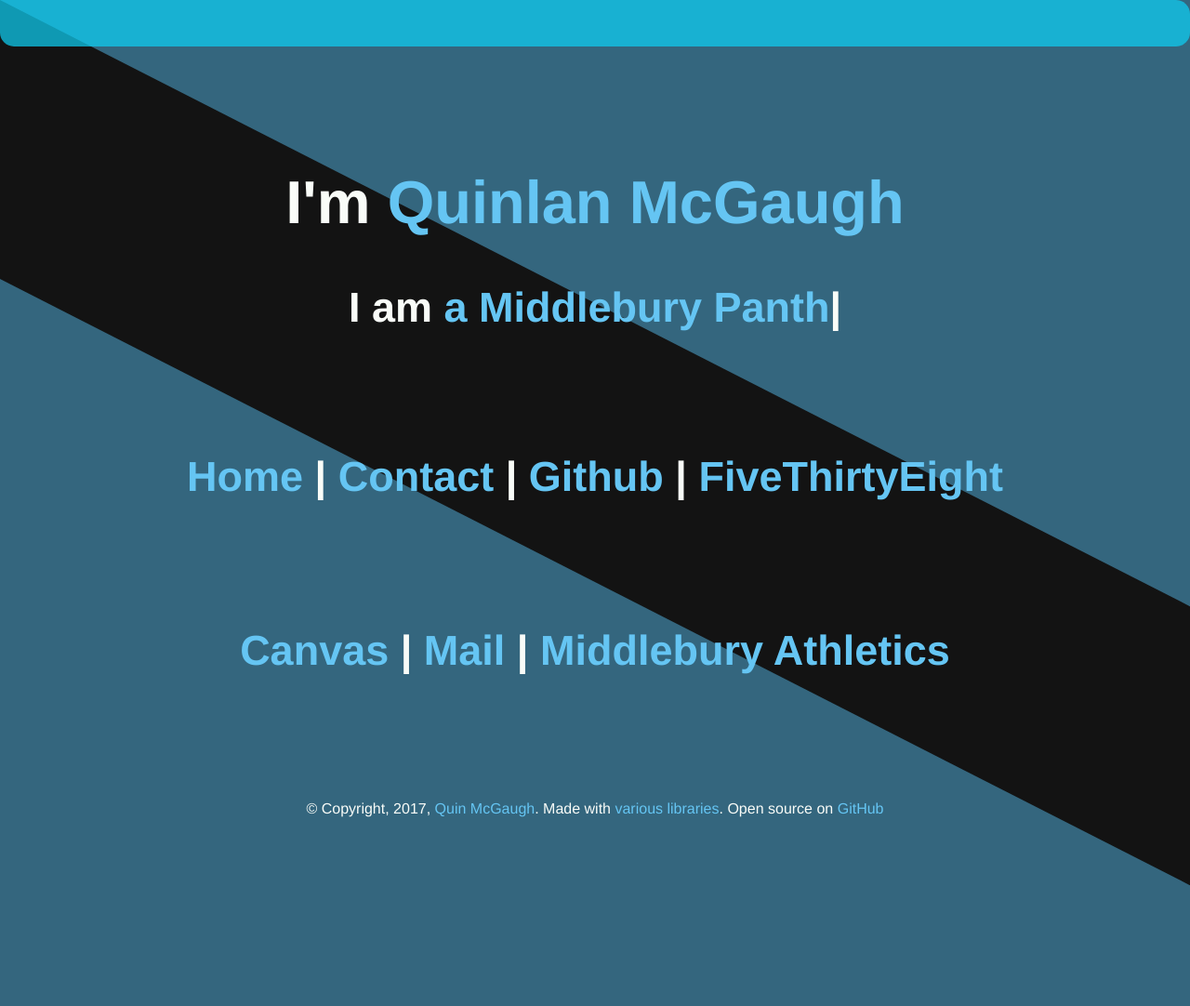
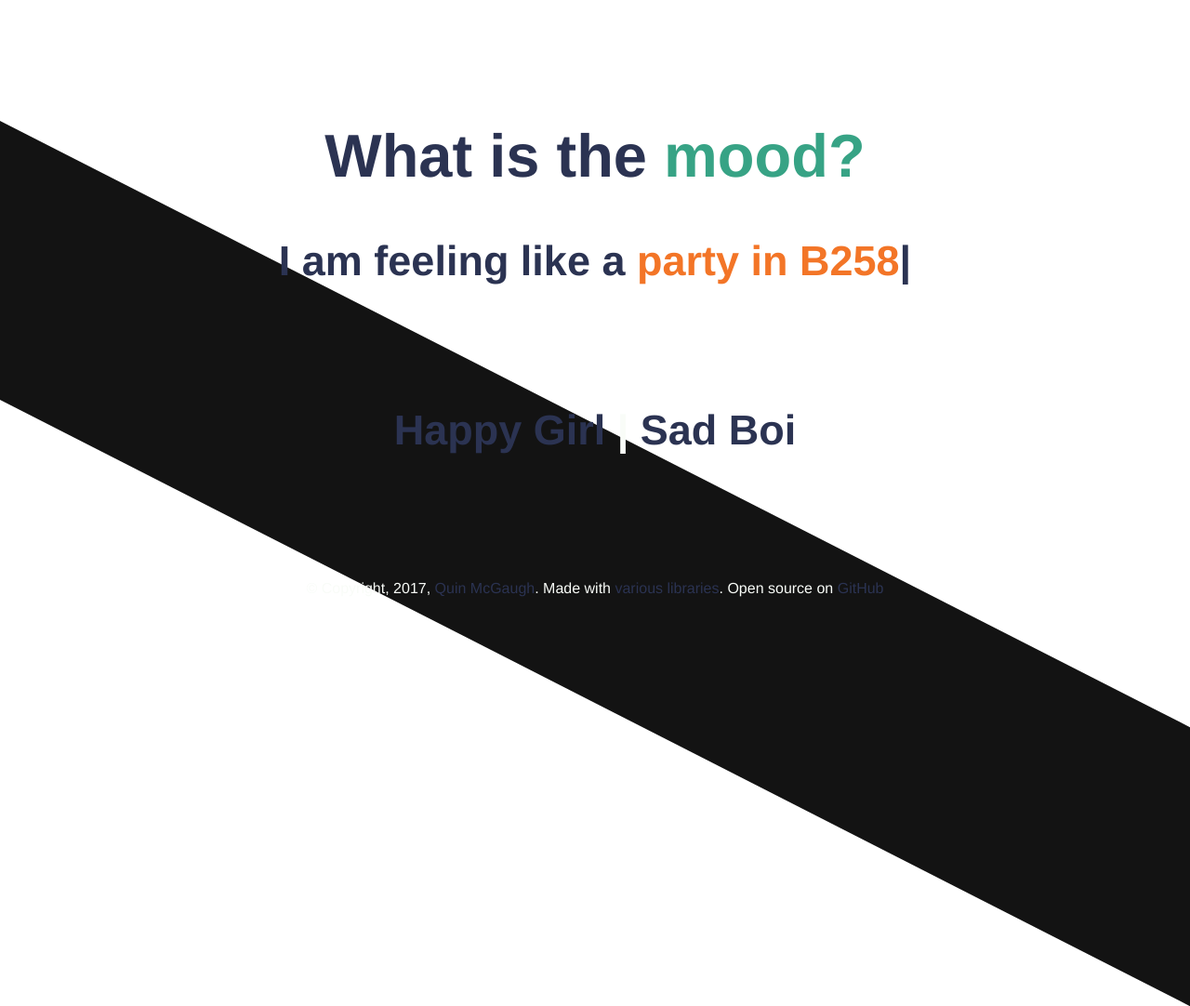
Before and after one commit to quinmcg/outdated-website, a plain HTML site: page index.html in a window 1280 px wide. Shown: the whole page at 93% size. Before the commit the page ends 952 px from the top, so only its background shows below. Drawn offline with Linux system fonts and the light colour scheme.

Commit message:
Update index.html

```diff
--- a/index.html
+++ b/index.html
@@ -6,12 +6,11 @@
     <style type="text/css">
         body {
             margin: 0 0 150px 0;
-            background: #34667e;
+            background: #ffffff;
             height: 700px;
             font-family: 'Helvetica Neue', Helvetica, Arial, sans-serif;
             text-align: center;
         }
-
         .slantedDiv{
             position: relative;
             width: 100%;
@@ -19,7 +18,6 @@
             background-color: #131313;
             padding: 0;
         }
-
         .slantedDiv:after{
             position: absolute;
             content: '';
@@ -35,34 +33,6 @@
             z-index: -1;
         }
 
-        /*.slantedDiv
-        {
-            position:relative;
-            width:100%;
-            height:815px;
-            background-color: #29dd00;
-            background-size:cover;
-            text-align:center;
-            background-position:center top;
-            padding:30px;
-        }
-
-        .slantedDiv:after
-        {
-            position:absolute;
-            content:'';
-            width:100%;
-            height:100%;
-            top:0;
-            left:0;
-            right:0;
-            bottom:0;
-            background:inherit;
-            transform-origin:top left;
-            transform:skewY(30deg);    /*it will tilt the div
-            z-index:-1; /* to send it backward of real div
-        }*/
-
         .menu{
             opacity: .7;
             width: 50px;
@@ -72,41 +42,34 @@
             border-bottom-left-radius: 15px;
             text-align: center;
             position: relative;
-            background-color: #0ED2F7;
+            background-color: #2b3352;
             transition: width 500ms linear;
         }
-
         .menu:hover{
             width: 100%;
         }
-
         .connects{
             list-style: none;
             display: none;
         }
-
         .connects
-
         .container {
             margin: 50px auto 0 auto;
             width: 1000px;
             padding: 20px;
-            color: #f9fcf8;
+            color: #2b3352;
             font-size: 39px;
         }
-
         .text-color {
-            color: #65c5f3;
+            color: #37a385;
         }
-
         a {
             text-decoration: none;
             display: inline-block;
             position: relative;
             padding-bottom: 3px;
-            color: #65c5f3;
+            color: #2b3352;
         }
-
         a:after{
             content: '';
             display: block;
@@ -115,19 +78,18 @@
             background: transparent;
             transition: width 600ms ease-in-out, background-color 600ms ease-in-out;
         }
-
         a:hover:after {
             width: 100%;
-            background: #65c5f3;
+            background: #2b3352;
         }
         p {
-            color: #f9fcf8;
+            color: #2b3352;
             font-weight: bold;
             margin: 130px 0 0 0;
         }
         .whatido {
             margin: 50px 0 0 0;
-            color: #f9fcf8;
+            color: #2b3352;
         }
         .shortTop {
             margin: 15px 0 0 0;
@@ -154,14 +116,13 @@
         #breakers{
             color: #f9fcf8;
         }
-
         /*
             typed.js css
             http://www.mattboldt.com/demos/typed-js/
         */
         . typed-cursor {
             opacity: 1;
-            color: #1c117a;
+            color: #37a385;
             -webkit-animation: blink 0.7s infinite;
             -moz-animation: blink 0.7s infinite;
             animation: blink 0.7s infinite;
@@ -181,8 +142,6 @@
             50% { opacity:0; }
             100% { opacity:1; }
         }
-
-
     </style>
 </head>
 <body>
@@ -190,33 +149,14 @@
         <div class="slantedDiv">
 
         </div>
-        <div class="menu">
-            <ul class="connects">
-                <li><a href="http://www.youtube.com/channel/UCto4UBWbCLfV1YHmUDqHivw">YouTube</a></li>
-                <li><a href="https://open.spotify.com/user/q.mcg">Spotify</a></li>
-                <li><a href="https://www.quinmcg.me/portfolio">Project Portfolio</a></li>
-                <li><a href="https://fivethirtyeight.com">FiveThirtyEight</a></l>
 
-            </ul>
-        </div>
         <div class="container shown" id="home">
-            <p class="big">I'm <span class="text-color">Quinlan McGaugh</span></p>
-            <p class="medium whatido">I am <span style="color: #65c5f3" id="whatido"></span></p>
-        </div>
-
-        <div class="container" id="contact" style="display: none;">
-            <p class="big">You can email me at</p>
-            <a href="mailto:contact@quinmcg.me" class="big contactMe">contact@quinmcg.me</a>
-        </div>
-
-        <div class="container" id="libraries" style="display: none;">
-            <p class="medium">I used libraries to make this website look cool.</p>
-            <p class="medium shortTop"><a href="https://github.com/mattboldt/typed.js/" class="medium">Typed.js</a> | <a href="https://jquery.com/" class="medium">jQuery</a></p>
+            <p class="big">What is the <span class="text-color">mood?</span></p>
+            <p class="medium whatido">I am feeling like a <span style="color: #f37527" id="whatido"></span></p>
         </div>
 
         <div class="links">
-            <p class="medium" id="breakers"><a href="#" class="clickable" data-click="#home">Home</a> | <a href="#" class="clickable" data-click="#contact">Contact</a> | <a href="#" class="clickable" data-click="https://github.com/quinmcg/">Github</a> | <a href="#" class = "clickable" data-click="https://www.fivethirtyeight.com">FiveThirtyEight</a>
-            <p class="medium" id="breakers"><a href="#" class="clickable" data-click="https://middlebury.instructure.com">Canvas</a> | <a href="#" class="clickable" data-click="https://outlook.office.com/mail/inbox">Mail</a> | <a href="#" class="clickable" data-click="http://athletics.middlebury.edu/sports/mxc/2018-19/bios/mcgaugh_james_2oxw">Middlebury Athletics</a>
+            <p class="medium" id="breakers"> <a href="#" class="clickable" data-click="https://open.spotify.com/user/nickyjohnson/playlist/08wrHht9bUQA6CE3qb1Kyd?si=ZHStas2gRmOyyparpVqmKw">Happy Girl</a> | <a href="#" class = "clickable" data-click="https://open.spotify.com/user/q.mcg/playlist/4UzxhrRymFrjWSUI7ss4ye?si=_MfivorHS8GhFTR4LrNh6w">Sad Boi</a>
             </p>
         </div>
         <div class="copyright-container" id="copyright">
@@ -230,7 +170,7 @@
             $(function () {
                 $("#whatido").typed({
                     loop: true,
-                    strings: ["a college student", "a Middlebury Panther", "an athlete", "a writer", "a film maker", "18"],
+                    strings: ["sadboi", "happygirl", "party in B258"],
                     typeSpeed: 15,
                     backDelay: 1000,
                     backSpeed: 20
```
